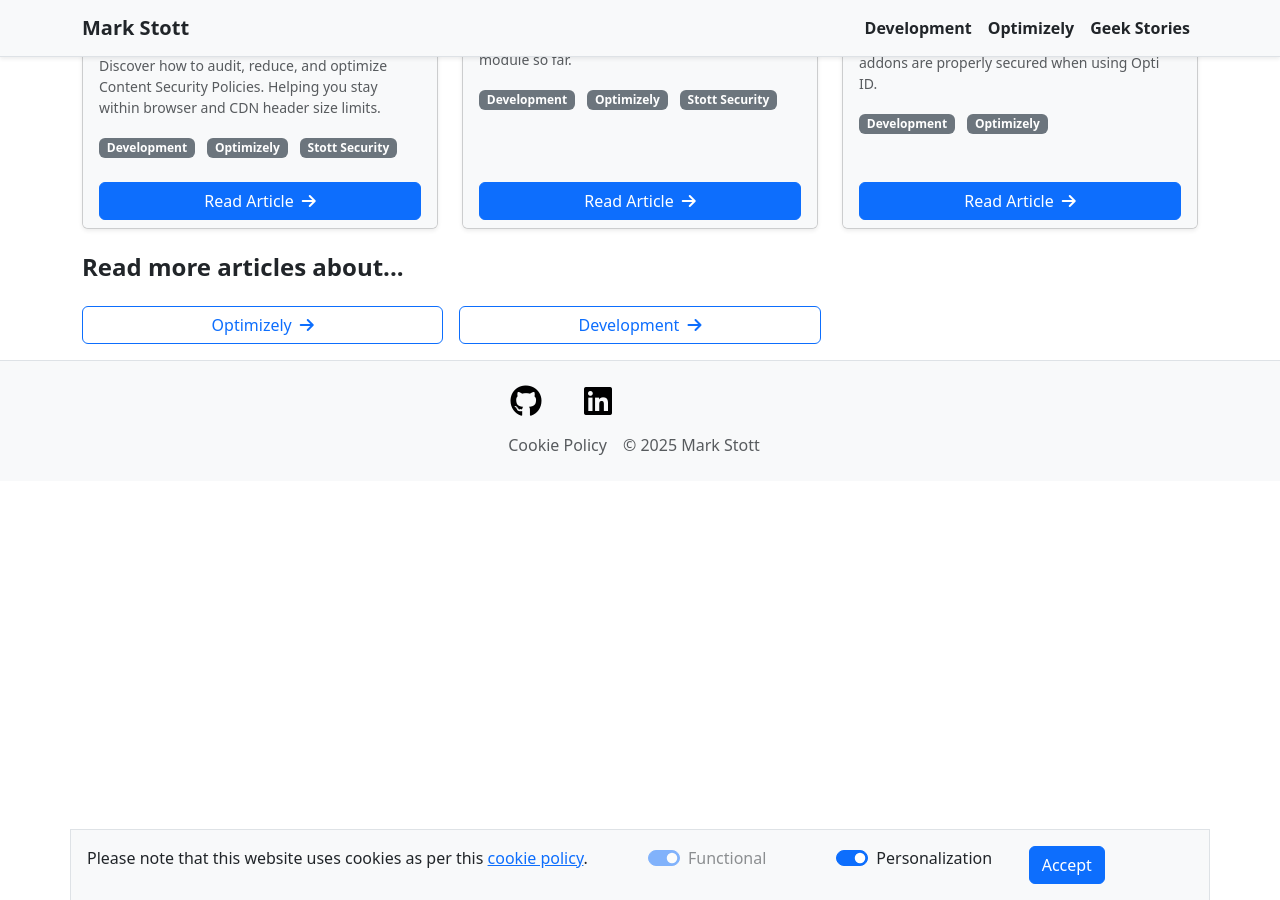
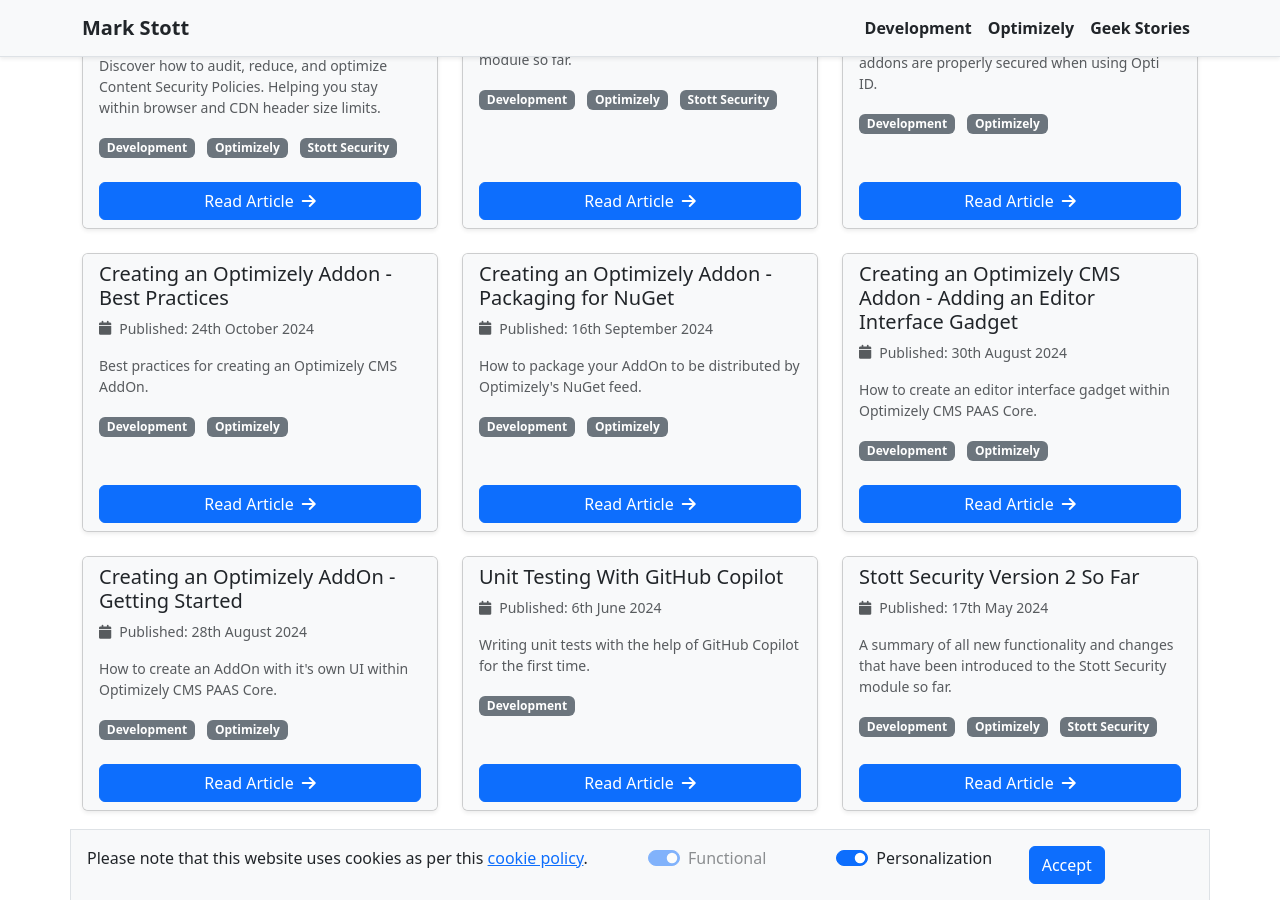
Before and after one commit to GeekInTheNorth/GeekInTheNorth.github.io, a Jekyll site: the page built from README.md, in a window 1280 px wide and 900 px high, scrolled down 1097 px. Built offline with Jekyll 4.4.1, drawn with Linux system fonts in a browser that asks for light colours.

Commit message:
increase home page article number

```diff
--- a/_layouts/homepage.html
+++ b/_layouts/homepage.html
@@ -50,7 +50,7 @@
     <h2>Latest Posts</h2>
     <p>Deep dives into software solutions, development practices, and technical insights</p>
     <div class="row g-4">
-    {% for post in site.posts limit:6 %}
+    {% for post in site.posts limit:12 %}
         <div class="col-12 col-md-6 col-xl-4">
             <div class="card h-100 shadow-sm bg-light border-1">
                 <div class="card-header bg-light border-0 pb-0">
```
